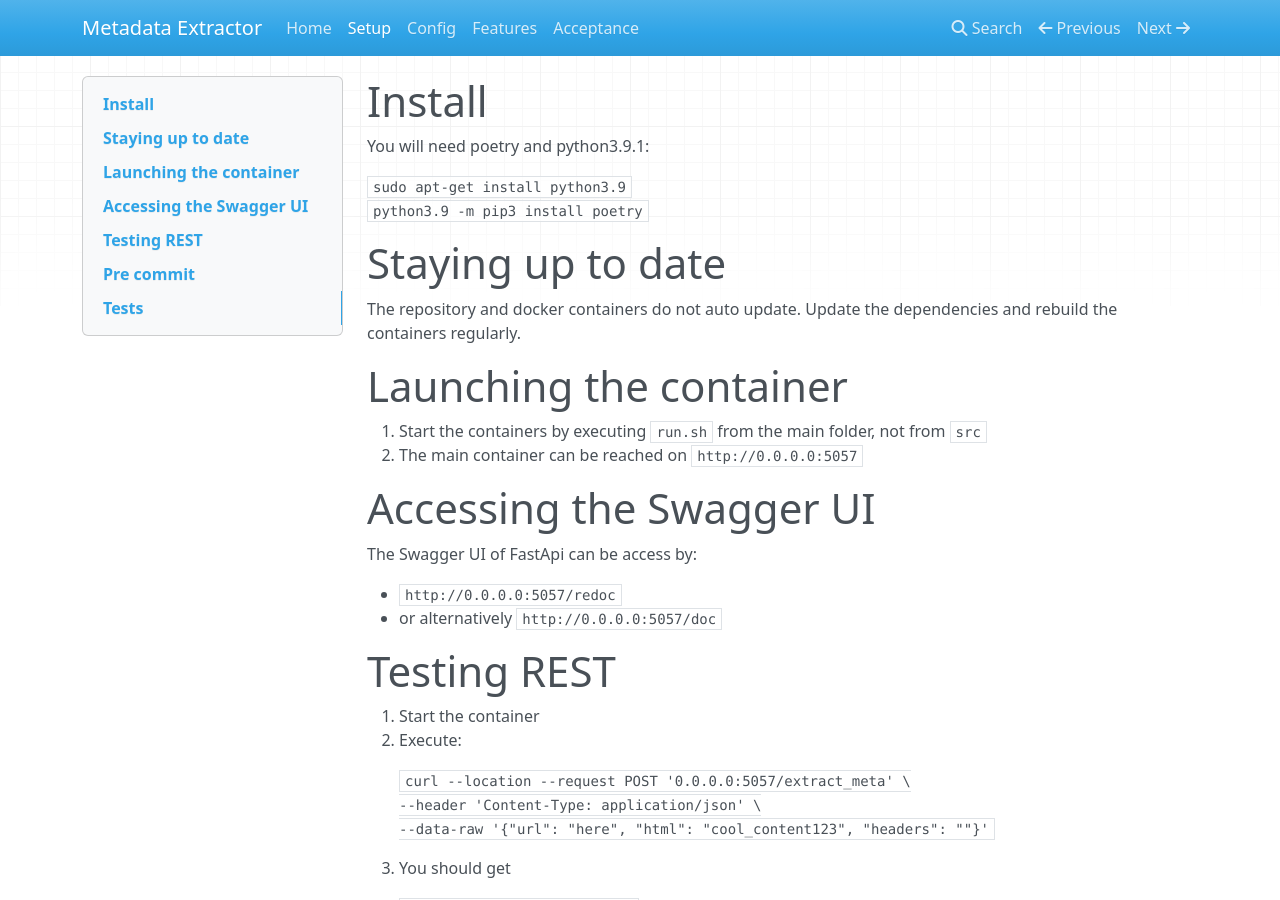
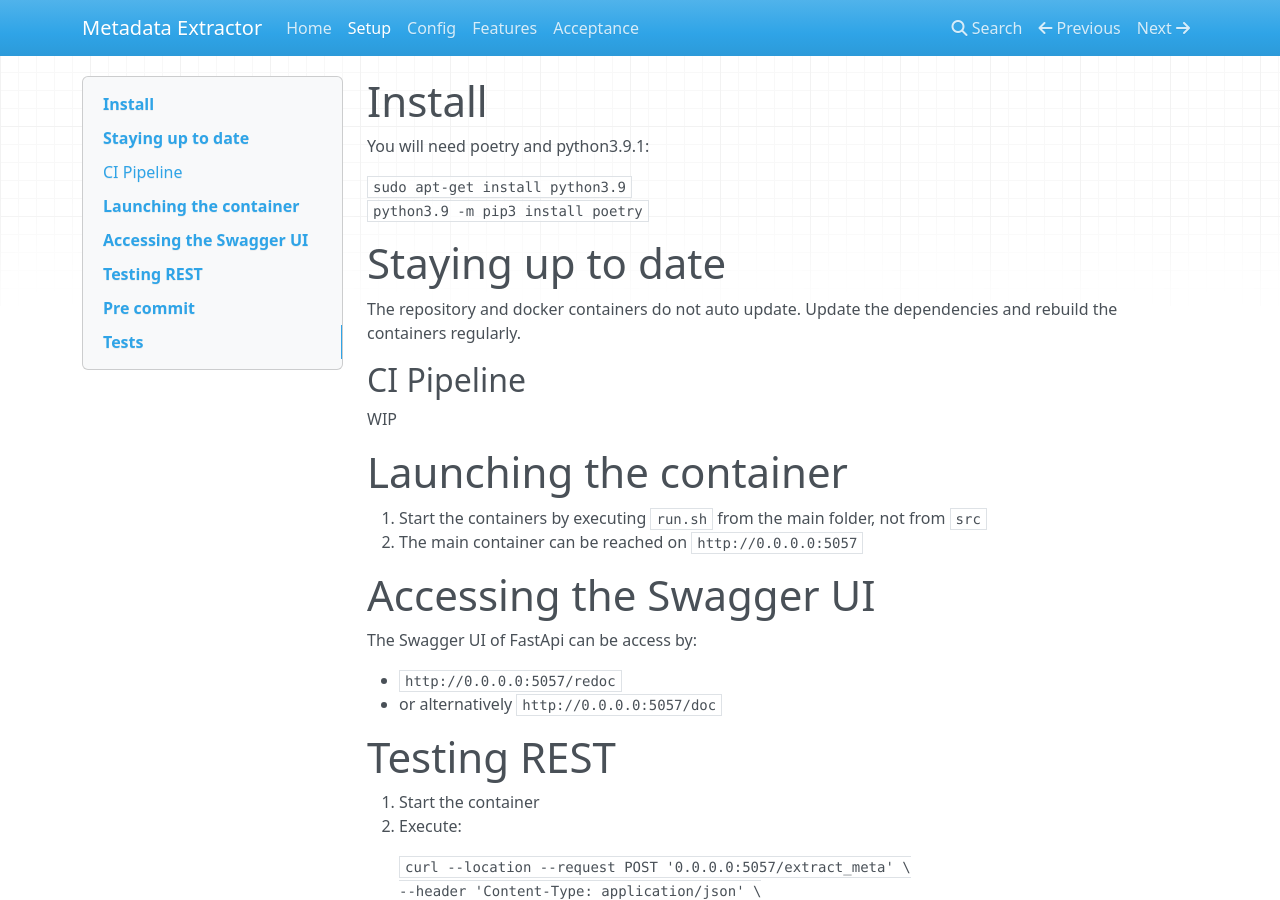
Before and after one commit to openeduhub/metalookup, an MkDocs documentation site: the page built from docs/setup.md, in a window 1280 px wide and 900 px high. Built offline with MkDocs 1.6.1, drawn with Linux system fonts in a browser that asks for light colours; nearby versions of some CDN libraries.

Commit message:
webhook_test: web hook test push 01

```diff
--- a/docs/setup.md
+++ b/docs/setup.md
@@ -10,6 +10,10 @@
 
 The repository and docker containers do not auto update.
 Update the dependencies and rebuild the containers regularly.
+
+## CI Pipeline
+
+WIP
 
 # Launching the container
 
```
